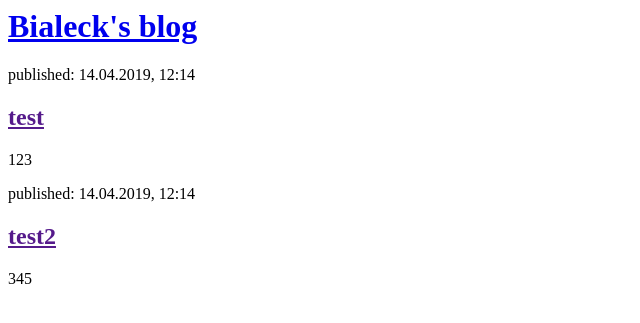
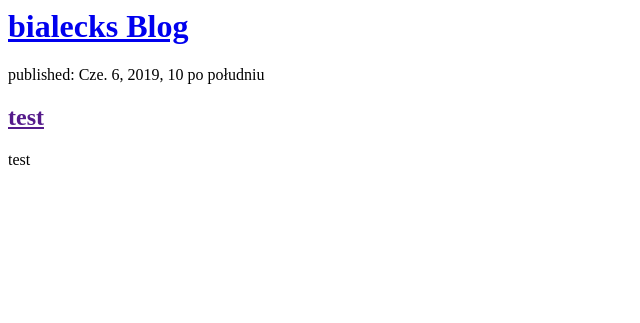
Before and after one commit to bialeckk/bialecksblog, a Django app: page / in a window 1280 px wide. Shown: the top 323 px of the page, without its empty margins (0-640 px from the left). Run offline with Django 3.2, Linux system fonts and the light colour scheme; data comes from the database, SQL or seed files in the repository; both versions use the stored data as it was after the commit.

Commit message:
Modified template

```diff
--- a/blog/templates/blog/post_list.html
+++ b/blog/templates/blog/post_list.html
@@ -4,19 +4,15 @@
 <head>
 <body>
   <div>
-      <h1><a href="/">Bialeck's blog</a></h1>
+      <h1><a href="/">bialecks Blog</a></h1>
   </div>
 
-  <div>
-      <p>published: 14.04.2019, 12:14</p>
-      <h2><a href="">test</a></h2>
-      <p>123</p>
-  </div>
-
-  <div>
-      <p>published: 14.04.2019, 12:14</p>
-      <h2><a href="">test2</a></h2>
-      <p>345</p>
-  </div>
+  {% for post in posts %}
+      <div>
+          <p>published: {{ post.published_date }}</p>
+          <h2><a href="">{{ post.title }}</a></h2>
+          <p>{{ post.text|linebreaksbr }}</p>
+      </div>
+  {% endfor %}
 </body>
 </html>
--- a/blog/views.py
+++ b/blog/views.py
@@ -1,5 +1,7 @@
 from django.shortcuts import render
+from django.utils import timezone
+from .models import Post
 
 def post_list(request):
-    return render(request,
-    'blog/post_list.html',{})
+    posts = Post.objects.filter(published_date__lte=timezone.now()).order_by('published_date')
+    return render(request, 'blog/post_list.html', {'posts': posts})
```
Also changed, not shown: db.sqlite3.
